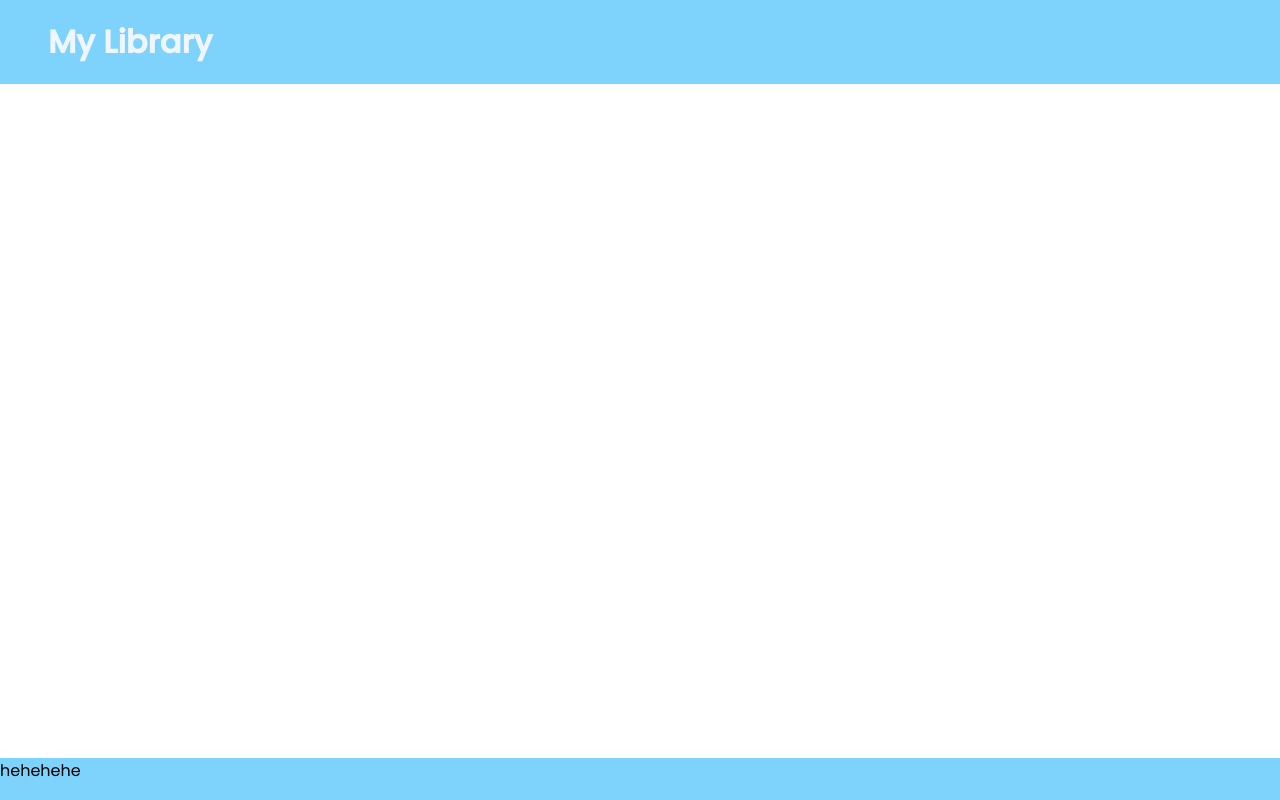
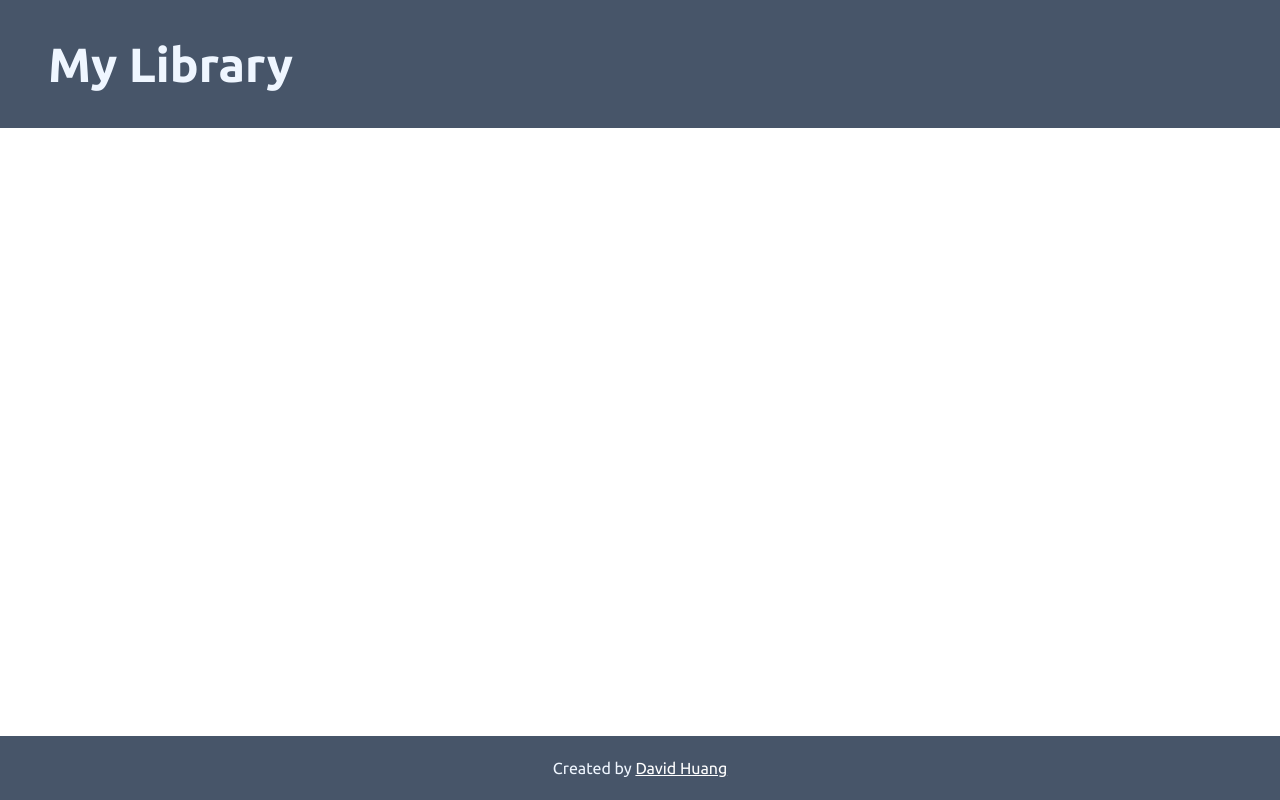
Before and after one commit to hwhuang27/odin-library, a plain HTML site: page index.html in a window 1280 px wide. Drawn offline with Linux system fonts and the light colour scheme.

Commit message:
Style and design webpage in progress

```diff
--- a/index.html
+++ b/index.html
@@ -10,6 +10,7 @@
 <body>
   <div class="header">
     <h1>My Library</h1>
+    <div></div>
   </div>
 
   <div class="content">
@@ -19,7 +20,7 @@
   </div>
 
   <div class="footer">
-    <p>hehehehe</p>
+    <p>Created by <a href="https://github.com/hwhuang27" target="/">David Huang</a></p>
   </div>
 
 </body>
--- a/styles.css
+++ b/styles.css
@@ -1,10 +1,11 @@
-@import url('https://fonts.googleapis.com/css2?family=Poppins:wght@300;400;500&display=swap');
-
+@import url('https://fonts.googleapis.com/css2?family=Poppins:wght@300;400;500l;&display=swap');
+@import url('https://fonts.googleapis.com/css2?family=Ubuntu:wght@300;400;700&display=swap');
 *{
     box-sizing: border-box;
     margin: 0;
     padding: 0;
-    font-family: 'Poppins', sans-serif;
+    font-family: 'Ubuntu', sans-serif;
+    --main-bg-color: #475569;
 }
 
 body {
@@ -12,23 +13,37 @@ body {
     height: 100vh;
 
     display: grid;
-    grid-template-rows: 2fr 16fr 1fr;
+    grid-template-rows: 128px 1fr 64px;
 }
 
 .header{
     display: grid;
-    background-color: #7dd3fc;
+    grid-template-columns: 400px 1fr;
+    background-color: var(--main-bg-color);
     color: #eff6ff;
     justify-content: left;
     align-items: center;
+}
+
+.header h1{
     padding-left: 48px;
+    font-size: 48px;
 }
 
 .content{
     display: grid;
+
 }
 
 .footer{
     display: grid;
-    background-color: #7dd3fc;
+    background-color: var(--main-bg-color);
+    color: #eff6ff;
+    justify-content: center;
+    align-items: center;
 }
+
+.footer a{
+    text-decoration: underline;
+    color: white;
+}
```
